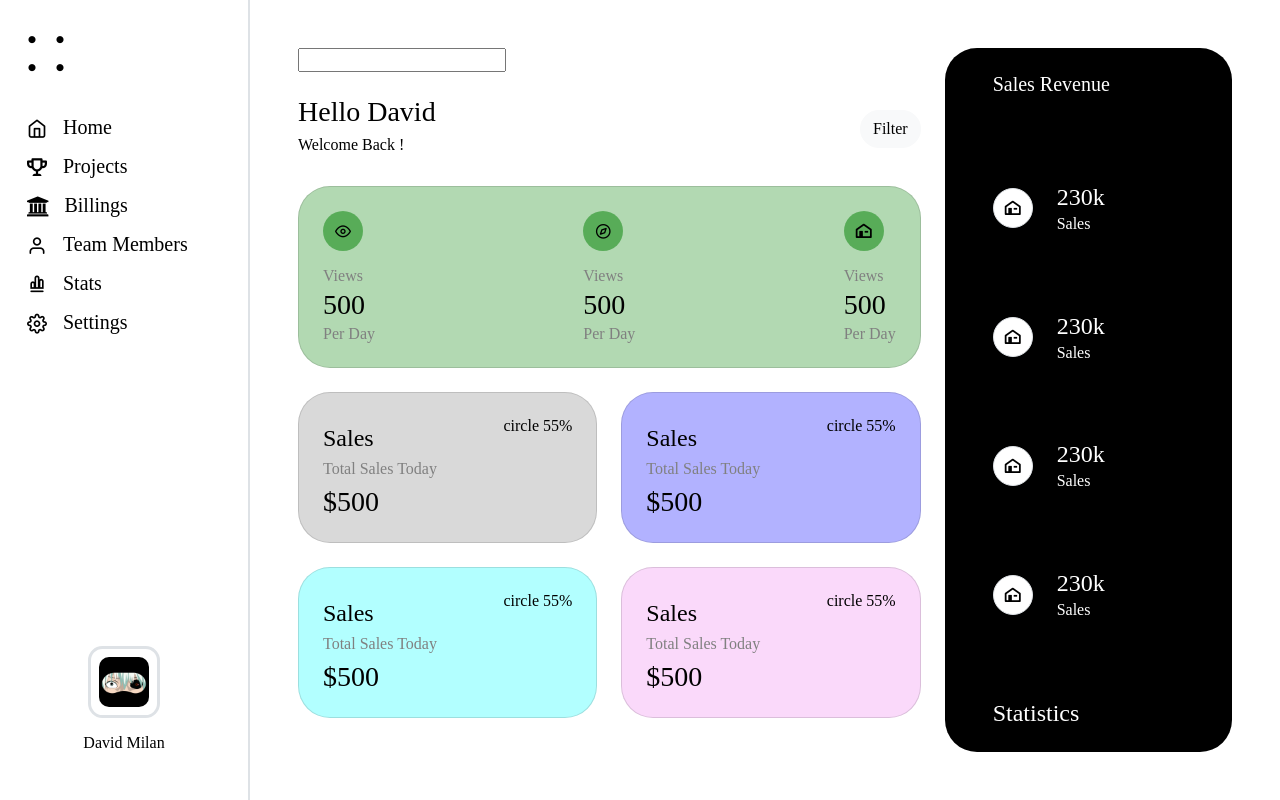
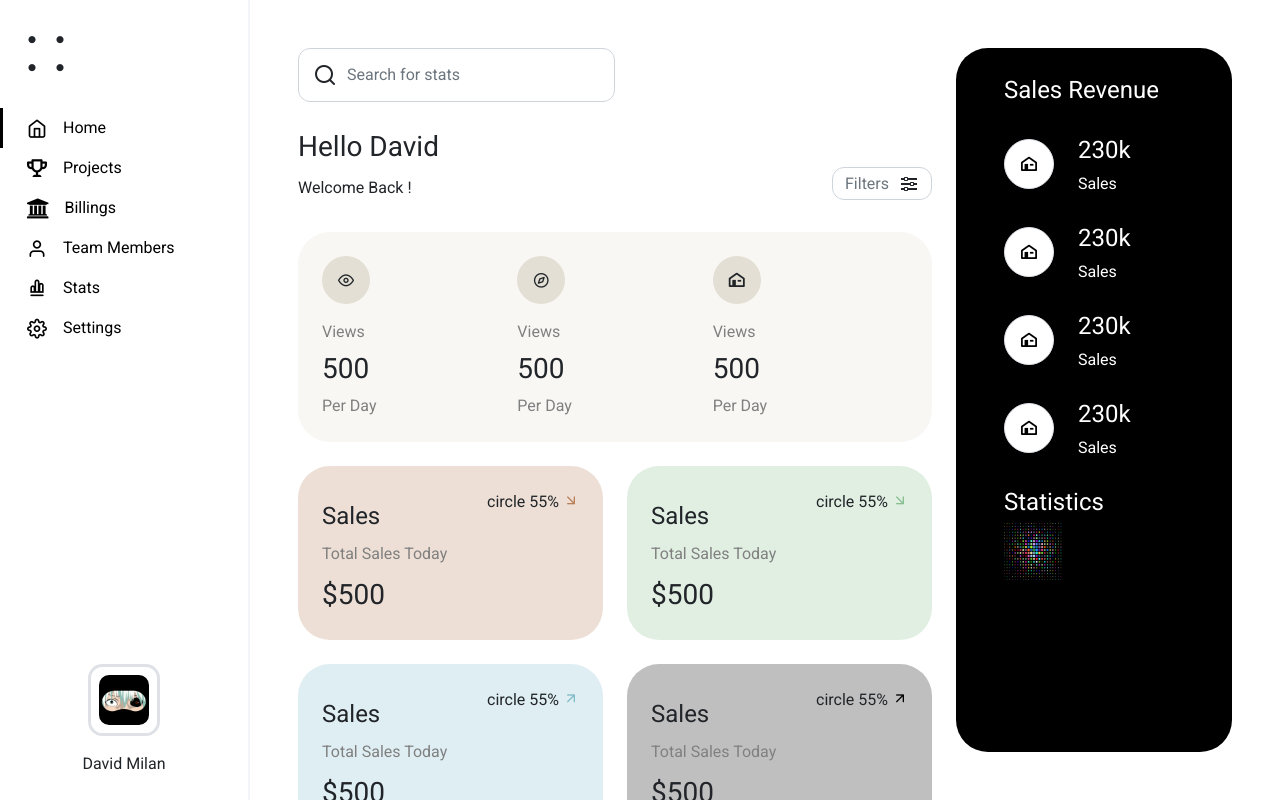
Before and after one commit to m3hul7/HTML-SCSS, a website: page Dashboard bootstrap/index.html in a window 1280 px wide. Drawn offline with Linux system fonts and the light colour scheme; files whose address does not match are found by name.

Commit message:
minor changes

```diff
--- a/Dashboard bootstrap/assets/scss/base/_colors.scss
+++ b/Dashboard bootstrap/assets/scss/base/_colors.scss
@@ -1,9 +1,20 @@
 // Theme Primary Color
 
-$cards: (
-  "stats": green,
-  "sales": gray,
-  "profit": blue,
-  "orders": #00ffff,
-  "visits": violet,
-);
+// Theme colors
+$primary: #000000;
+$secondary: #e3dfd4;
+$info: #81bbc9;
+$warning: #b78059;
+$success: #89be90;
+$gray-light: #f4f5f9;
+$white: #ffffff;
+
+
+// // map
+// $cards: (
+//   "stats": $secondary,
+//   "sales": $warm,
+//   "profit": $success-primary,
+//   "orders": $info-secondary,
+//   "visits": $gray-light,
+// );
--- a/Dashboard bootstrap/assets/scss/base/_global.scss
+++ b/Dashboard bootstrap/assets/scss/base/_global.scss
@@ -1,5 +1,5 @@
 // Global styles goes here
 
-body {
-    height: 100vh;
+body, html {
+    height: 100%;
 }
--- a/Dashboard bootstrap/assets/scss/base/_variables.scss
+++ b/Dashboard bootstrap/assets/scss/base/_variables.scss
@@ -2,8 +2,16 @@
 
 // achor tag
 $link-decoration: none;
-$link-color: black;
-$link-hover-color: black;
+$link-color: $primary;
+$link-hover-color: $primary;
 
 // radius
-$border-radius:              2rem;
+$border-radius: 2rem;
+
+// input-border-radius
+$input-border-radius: .75rem;
+$input-line-height: 2.5;
+
+// icon-wrapper
+$icon-wrapper-width: 40px;
+$icon-wrapper-height: 40px;
--- a/Dashboard bootstrap/assets/scss/component/_cards.scss
+++ b/Dashboard bootstrap/assets/scss/component/_cards.scss
@@ -1,16 +1,17 @@
-// Card styles goes here
-.card {
-    .icon-wrapper {
-        width: 40px;
-        height: 40px;
-    }
-}
-@each $key, $value in $cards {
-    .card-#{$key} {
-        background-color: rgba($color: $value, $alpha: .3);
-        .icon-wrapper {
-            background-color: rgba($color: $value, $alpha: .5);
+// // Card styles goes here
+// .card {
+//    border: none;
+//     .icon-wrapper {
+//         width: $icon-wrapper-width;
+//         height: $icon-wrapper-height;
+//     }
+// }
+// @each $key, $value in $cards {
+//     .card-#{$key} {
+//         background-color: rgba($color: $value, $alpha: 1);
+//         .icon-wrapper {
+//             background-color: rgba($color: $primary, $alpha: .2);
 
-        }
-    }
-}
+//         }
+//     }
+// }
--- a/Dashboard bootstrap/assets/scss/component/_form-controls.scss
+++ b/Dashboard bootstrap/assets/scss/component/_form-controls.scss
@@ -1 +1,24 @@
 // Form controls styles goes here
+.input-search {
+    border-radius: $input-border-radius;
+    line-height: $input-line-height;
+}
+.filter {
+    width: 100px;
+    .input-filter {
+        line-height: 1;
+    }
+}
+
+.input-icon {
+    top: 15px;
+    left: 15px;
+    z-index: 999;
+    font-size: 1.5rem;
+}
+.filter-icon {
+    top: 17px;
+    right: 15px;
+    z-index: 999;
+    font-size: 1rem;
+}
--- a/Dashboard bootstrap/assets/scss/layout/_content.scss
+++ b/Dashboard bootstrap/assets/scss/layout/_content.scss
@@ -1 +1,22 @@
 // Main styles goes here
+.main {
+    .stats-aside {
+        scrollbar-color: #6969dd #e0e0e0;
+        scrollbar-width: thin;
+        scrollbar-gutter: stable;
+        flex: 0 0 300px;
+        .stats {
+            color:$white;
+            background-color: $primary;
+        }
+        .icon-wrapper {
+            color: $primary;
+            background-color: $white;
+            width: $icon-wrapper-width;
+            height: $icon-wrapper-height;
+        }
+        .stats-bg {
+            width: 60px;
+        }
+    }
+}
--- a/Dashboard bootstrap/assets/scss/layout/_sidebar.scss
+++ b/Dashboard bootstrap/assets/scss/layout/_sidebar.scss
@@ -1,7 +1,8 @@
 .aside {
   flex: 0 0 250px;
-    border-right: 2px solid $gray-300;
+  border-right: 2px solid $gray-light;
   .brand-icon {
+    cursor: pointer;
     height: 60px;
     width: 60px;
     font-size: 2rem;
@@ -17,16 +18,12 @@
   .nav-link {
     font-size: 1.25rem;
     border-left: 3px solid transparent;
-        &:hover {
-            border-left: 3px solid black;
+    .nav-text {
+        font-size: 1rem;
+    }
+    &:hover,
+    &.active {
+      border-left: 3px solid $primary;
     }
   }
 }
-.main-aside {
-    .icon-wrapper {
-        color: black;
-        background-color: white;
-        width: 40px;
-        height: 40px;
-    }
-}
--- a/Dashboard bootstrap/assets/scss/utilities/_text.scss
+++ b/Dashboard bootstrap/assets/scss/utilities/_text.scss
@@ -1,4 +1,8 @@
 // Typographical styles goes here
+@import url('https://fonts.googleapis.com/css2?family=Be+Vietnam+Pro:wght@100&family=Roboto:wght@100;300;400;500;700;900&display=swap');
 .text-color-gray-300 {
     color: gray;
 }
+body {
+    font-family: 'Roboto', sans-serif;
+}
--- a/Dashboard bootstrap/assets/scss/vendor/_bootstrap-components.scss
+++ b/Dashboard bootstrap/assets/scss/vendor/_bootstrap-components.scss
@@ -1,4 +1,5 @@
 // root
+@import '../../../node_modules/bootstrap/scss/root';
 @import '../../../node_modules/bootstrap/scss/reboot';
 @import '../../../node_modules/bootstrap/scss/type';
 @import '../../../node_modules/bootstrap/scss/buttons';
--- a/Dashboard bootstrap/index.html
+++ b/Dashboard bootstrap/index.html
@@ -11,87 +11,103 @@
 <body>
     <div class="d-flex h-100 overflow-hidden">
         <!-- sidebar starts -->
-        <aside class="aside d-flex flex-column justify-content-between">
-            <div>
+        <aside class="aside d-flex flex-column overflow-hidden">
+            <!-- brand logo starts -->
             <div class="brand-icon position-relative ms-3 my-4">
                 <span class="icon-dot-single position-absolute top-0 start-0"></span>
                 <span class="icon-dot-single position-absolute top-0 end-0"></span>
                 <span class="icon-dot-single position-absolute bottom-0 start-0"></span>
                 <span class="icon-dot-single position-absolute bottom-0 end-0"></span>
             </div>
-                <nav>
+            <!-- brand logo ends -->
+            <div class="overflow-auto flex-grow-1">
+
+                <!-- nav starts -->
+                <nav class="">
                     <ul class="list-unstyled">
                         <li>
-                            <a href="#" class="ps-4 py-2 nav-link d-flex align-items-center">
+                            <a href="#" class="ps-4 py-2 nav-link d-flex align-items-center active" >
                                 <span class="icon-home"></span>
-                                <span class="ps-3">Home</span>
+                                <span class="nav-text ps-3">Home</span>
                             </a>
                         </li>
                         <li>
                             <a href="#" class="ps-4 py-2 nav-link d-flex align-items-center">
                                 <span class="icon-projects"></span>
-                                <span class="ps-3">Projects</span>
+                                <span class="nav-text ps-3">Projects</span>
                             </a>
                         </li>
                         <li>
                             <a href="#" class="ps-4 py-2 nav-link d-flex align-items-center">
                                 <span class="icon-billings"></span>
-                                <span class="ps-3">Billings</span>
+                                <span class="nav-text ps-3">Billings</span>
                             </a>
                         </li>
                         <li>
                             <a href="#" class="ps-4 py-2 nav-link d-flex align-items-center">
                                 <span class="icon-team"></span>
-                                <span class="ps-3" >Team Members</span>
+                                <span class="nav-text ps-3" >Team Members</span>
                             </a>
                         </li>
                         <li>
                             <a href="#" class="ps-4 py-2 nav-link d-flex align-items-center">
                                 <span class="icon-states"></span>
-                                <span class="ps-3">Stats</span>
+                                <span class="nav-text ps-3">Stats</span>
                             </a>
                         </li>
                         <li>
                             <a href="#" class="ps-4 py-2 nav-link d-flex align-items-center">
                                 <span class="icon-settings"></span>
-                                <span class="ps-3">Settings</span>
+                                <span class="nav-text ps-3">Settings</span>
                             </a>
                         </li>
                     </ul>
                 </nav>
+                <!-- nav ends -->
             </div>
-            <div class="d-flex align-items-center flex-column m-5">
+
+            <!-- profile starts -->
+            <div class="d-flex mt-auto mb-4 align-items-center flex-column">
                 <figure class="profile p-2 border border-3">
                     <img class="profile-img" src="/assets/images/61fbb165e275fda579b49bf41815d7ca.png" alt="profile">
                 </figure>
                 <div>David Milan</div>
             </div>
+            <!-- profile ends -->
+
         </aside>
         <!-- sidebar ends -->
 
         <!-- main starts -->
         <main class="main d-flex flex-grow-1 p-5 overflow-auto">
-            <div class="col-8">
+            <div class="flex-grow-1">
+                <div class="col-6 position-relative">
                     <div class="input-group">
-                    <input type="text">
+                        <input class="input-search form-control ps-5" type="text" placeholder="Search for stats">
+                    </div>
+                    <span class="input-icon icon-search position-absolute"></span>
                 </div>
                 <div>
-                    <div class="d-flex justify-content-between align-items-center">
-                        <div class="d-flex flex-column py-4">
+                    <div class="d-flex justify-content-between align-items-center py-4">
+                        <div class="d-flex flex-column">
                             <span class="fs-3">Hello David</span>
                             <span class="py-2">Welcome Back !</span>
                         </div>
-                        <div>
-                            <button class="btn btn-light">Filter</button>
+                        <div class="position-relative align-self-end py-2">
+                            <div class="input-group filter">
+                                <input class="input-filter form-control" type="text" placeholder="Filters">
+                            </div>
+                            <span class="filter-icon icon-filter position-absolute"></span>
                         </div>
                     </div>
 
                     <div class="row pb-4">
                         <div class="col-12">
-                            <div class="card card-stats d-flex justify-content-between flex-row p-4 rounded">
-                                <div>
-                                    <div class="icon-wrapper rounded-circle d-flex justify-content-center align-items-center">
-                                        <span class="icon-eye"></span>
+                            <div class="card flex-row p-4 rounded border-0 bg-secondary bg-opacity-25">
+                                <div class="col-4">
+                                    <div class="icon-wrapper rounded-circle d-flex align-items-center">
+                                        <span class="bg-secondary rounded-circle p-3 icon-eye"></span>
+
                                     </div>
                                     <div class="d-flex flex-column">
                                         <span class="pt-3 text-color-gray-300">Views</span>
@@ -100,9 +116,9 @@
                                     </div>
                                 </div>
 
-                                <div>
-                                    <div class="icon-wrapper rounded-circle d-flex justify-content-center align-items-center">
-                                        <span class="icon-compass"></span>
+                                <div class="col-4">
+                                    <div class="icon-wrapper rounded-circle d-flex align-items-center">
+                                        <span class="bg-secondary rounded-circle p-3 icon-compass"></span>
                                     </div>
                                     <div class="d-flex flex-column">
                                         <span class="pt-3 text-color-gray-300">Views</span>
@@ -111,9 +127,9 @@
                                     </div>
                                 </div>
 
-                                <div>
-                                    <div class="icon-wrapper rounded-circle d-flex justify-content-center align-items-center">
-                                        <span class="icon-orders"></span>
+                                <div class="col-4">
+                                    <div class="icon-wrapper rounded-circle d-flex align-items-center">
+                                        <span class="bg-secondary rounded-circle p-3 icon-orders"></span>
                                     </div>
                                     <div class="d-flex flex-column">
                                         <span class="pt-3 text-color-gray-300">Views</span>
@@ -129,7 +145,7 @@
                         <div class="col-6">
 
 
-                            <div class="card card-sales d-flex justify-content-between flex-row p-4">
+                            <div class="card card-sales d-flex justify-content-between flex-row p-4 border-0 bg-warning bg-opacity-25">
                                 <div class="d-flex flex-column">
                                     <span class="fs-4 py-2">Sales</span>
                                     <span class="pb-2 text-color-gray-300">Total Sales Today</span>
@@ -138,7 +154,7 @@
                                 <div >
                                     circle
                                     55%
-                                    <!-- <span class="icon-arrow-down-right">arrow</span> -->
+                                    <span class="text-warning icon-arrow-down-right"></span>
                                 </div>
                             </div>
 
@@ -147,7 +163,7 @@
                         <div class="col-6">
 
 
-                            <div class="card card-profit d-flex justify-content-between flex-row p-4">
+                            <div class="card card-profit d-flex justify-content-between flex-row p-4 bg-success bg-opacity-25 border-0">
                                 <div class="d-flex flex-column">
                                     <span class="fs-4 py-2">Sales</span>
                                     <span class="pb-2 text-color-gray-300">Total Sales Today</span>
@@ -156,7 +172,7 @@
                                 <div >
                                     circle
                                     55%
-                                    <!-- <span class="icon-arrow-down-right"></span> -->
+                                    <span class="text-success icon-arrow-down-right"></span>
                                 </div>
                             </div>
 
@@ -165,7 +181,7 @@
                         <div class="col-6">
 
 
-                            <div class="card card-orders d-flex justify-content-between flex-row p-4">
+                            <div class="card card-orders d-flex justify-content-between flex-row p-4 bg-info border-0 bg-opacity-25">
                                 <div class="d-flex flex-column">
                                     <span class="fs-4 py-2">Sales</span>
                                     <span class="pb-2 text-color-gray-300">Total Sales Today</span>
@@ -174,7 +190,7 @@
                                 <div >
                                     circle
                                     55%
-                                    <!-- <span class="icon-arrow-up-right"></span> -->
+                                    <span class="text-info icon-arrow-up-right"></span>
                                 </div>
                             </div>
 
@@ -183,7 +199,7 @@
                         <div class="col-6">
 
 
-                            <div class="card card-visits d-flex justify-content-between flex-row p-4">
+                            <div class="card card-visits d-flex justify-content-between flex-row p-4 bg-black bg-opacity-25 border-0">
                                 <div class="d-flex flex-column">
                                     <span class="fs-4 py-2">Sales</span>
                                     <span class="pb-2 text-color-gray-300">Total Sales Today</span>
@@ -192,7 +208,7 @@
                                 <div >
                                     circle
                                     55%
-                                    <!-- <span class="icon-arrow-up-right"></span> -->
+                                    <span class="text-black icon-arrow-up-right"></span>
                                 </div>
                             </div>
 
@@ -201,41 +217,41 @@
                 </div>
             </div>
 
-            <aside class="main-aside d-flex col-4 " >
-                <div class="ms-4 px-5 py-4 flex-grow-1 d-flex flex-column justify-content-between rounded" style="color: white; background-color: black">
-                    <div class="h5">
+            <aside class="stats-aside d-flex" >
+                <div class="stats ms-4 px-5 py-4 flex-grow-1 flex-shrink-0 d-flex flex-column rounded overflow-auto">
+                    <span class="fs-4 pb-4">
                         Sales Revenue
-                    </div>
-                    <div class="d-flex align-items-center">
-                        <div class="icon-wrapper border rounded-circle d-flex justify-content-center align-items-center">
-                            <span class="icon-orders p-2"></span>
+                    </span>
+                    <div class="d-flex align-items-center pb-4">
+                        <div class="border bg-white rounded-circle d-flex justify-content-center align-items-center">
+                            <span class="text-black icon-orders p-3"></span>
                         </div>
                         <div class="d-flex flex-column ps-4">
                             <span class="fs-4 pb-1">230k</span>
                             <span >Sales</span>
                         </div>
                     </div>
-                    <div class="d-flex align-items-center">
-                        <div class="icon-wrapper border rounded-circle d-flex justify-content-center align-items-center">
-                            <span class="icon-orders p-2"></span>
+                    <div class="d-flex align-items-center pb-4">
+                        <div class="bg-white border rounded-circle d-flex justify-content-center align-items-center">
+                            <span class="text-black icon-orders p-3"></span>
                         </div>
                         <div class="d-flex flex-column ps-4">
                             <span class="fs-4 pb-1">230k</span>
                             <span >Sales</span>
                         </div>
                     </div>
-                    <div class="d-flex align-items-center">
-                        <div class="icon-wrapper border rounded-circle d-flex justify-content-center align-items-center">
-                            <span class="icon-orders p-2"></span>
+                    <div class="d-flex align-items-center pb-4">
+                        <div class="bg-white border rounded-circle d-flex justify-content-center align-items-center">
+                            <span class="text-black icon-orders p-3"></span>
                         </div>
                         <div class="d-flex flex-column ps-4">
                             <span class="fs-4 pb-1">230k</span>
                             <span >Sales</span>
                         </div>
                     </div>
-                    <div class="d-flex align-items-center">
-                        <div class="icon-wrapper border rounded-circle d-flex justify-content-center align-items-center">
-                            <span class="icon-orders p-2"></span>
+                    <div class="d-flex align-items-center pb-4">
+                        <div class="bg-white border rounded-circle d-flex justify-content-center align-items-center">
+                            <span class="text-black icon-orders p-3"></span>
                         </div>
                         <div class="d-flex flex-column ps-4">
                             <span class="fs-4 pb-1">230k</span>
@@ -243,7 +259,10 @@
                         </div>
                     </div>
                     <div>
-                        <span class="h4">Statistics</span>
+                        <span class="fs-4">Statistics</span>
+                        <figure>
+                            <img class="stats-bg" src="/assets/images/vecteezy_seamless-colorful-circles-pattern-backdrop-multicolor-dots_.jpg" alt="">
+                        </figure>
                     </div>
                 </aside>
                 </div>
```
Also changed, not shown: Dashboard bootstrap/assets/css/style.min.css, Dashboard bootstrap/assets/images/vecteezy_seamless-colorful-circles-pattern-backdrop-multicolor-dots_.jpg (added), 2 other files. Lines whose indentation alone changed are shown as unchanged.
